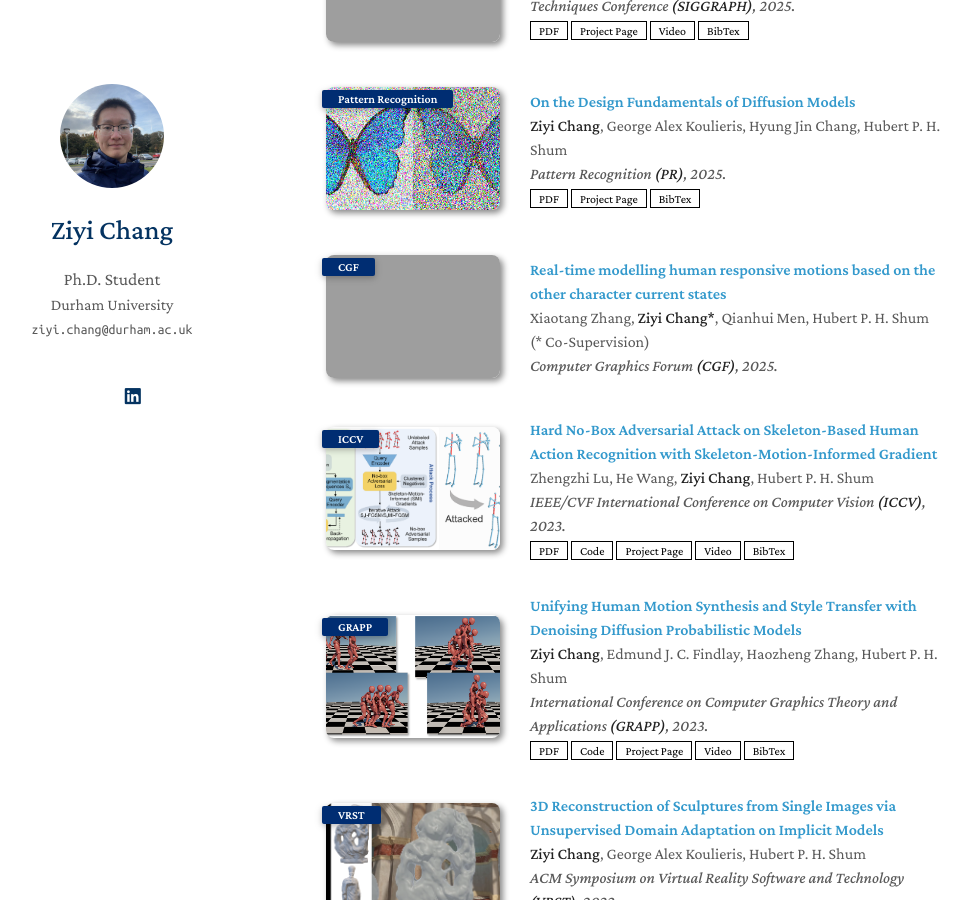
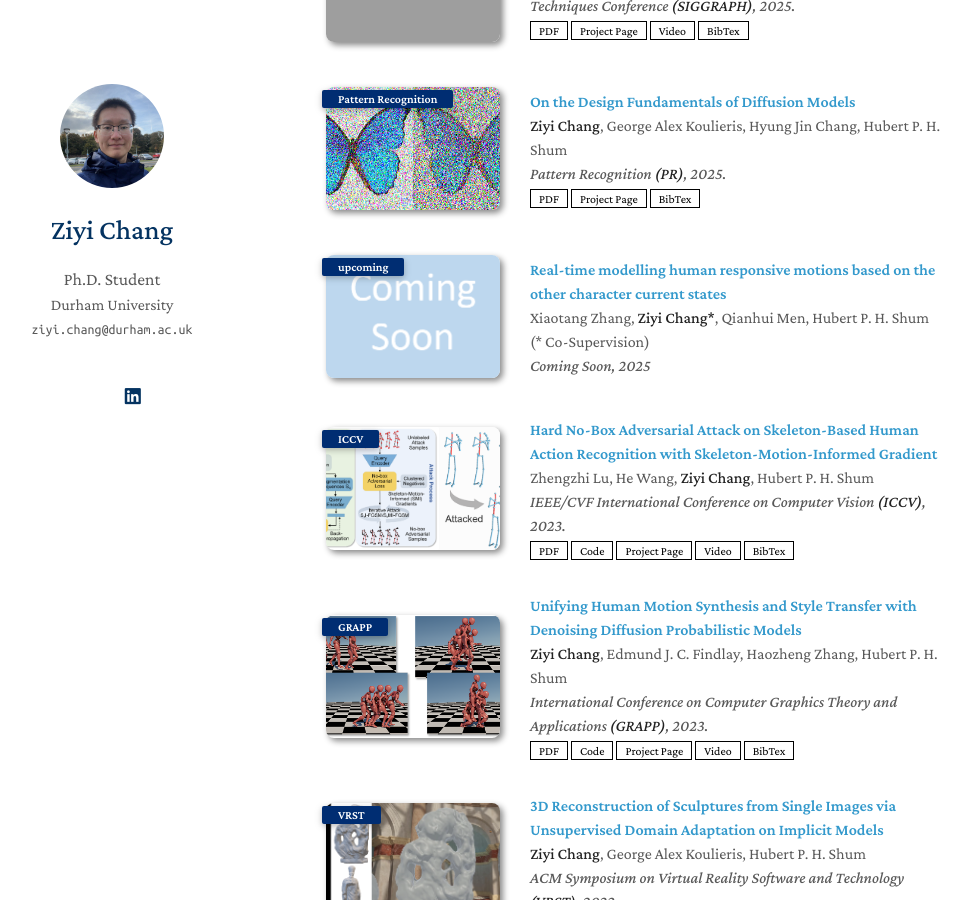
Before and after one commit to CH4N9ZY/ch4n9zy.github.io, a Jekyll site: the page built from index.md, in a window 1280 px wide and 900 px high, scrolled down 649 px. Shown: the whole window, without its empty margins (164-1135 px from the left). Built offline with Jekyll 4.4.1, drawn with Linux system fonts in a browser that asks for light colours; a style sheet for code colours, icons or effects is not loaded; our own code applies the rules of GitHub Pages for plain Markdown files; grey boxes are pictures that could not be loaded.

Commit message:
20250613

```diff
--- a/_data/publications.yml
+++ b/_data/publications.yml
@@ -26,14 +26,14 @@ main:
 
   - title: "Real-time modelling human responsive motions based on the other character current states"
     authors: Xiaotang Zhang, <strong>Ziyi Chang*</strong>, Qianhui Men, Hubert P. H. Shum (* Co-Supervision)
-    conference_short: CGF
-    conference: Computer Graphics Forum <strong>(CGF)</strong>, 2025.
+    conference_short: upcoming
+    conference: Coming Soon, 2025 # Computer Graphics Forum <strong>(CGF)</strong>, 2025.
     # pdf: https://arxiv.org/pdf/2306.04542
     # page: http://hubertshum.com/pbl_pr2025diffusion.htm
     # video:
     # code: https://github.com/yaoyao-liu/class-incremental-learning/tree/main/mnemonics-training
     # bibtex: ./assets/bib/chang2025design.txt
-    image: ./assets/img/zhang2025real.png
+    image: ./assets/img/upcoming.png
     # notes: Oral Presentation
 
   - title: Hard No-Box Adversarial Attack on Skeleton-Based Human Action Recognition with Skeleton-Motion-Informed Gradient
```
